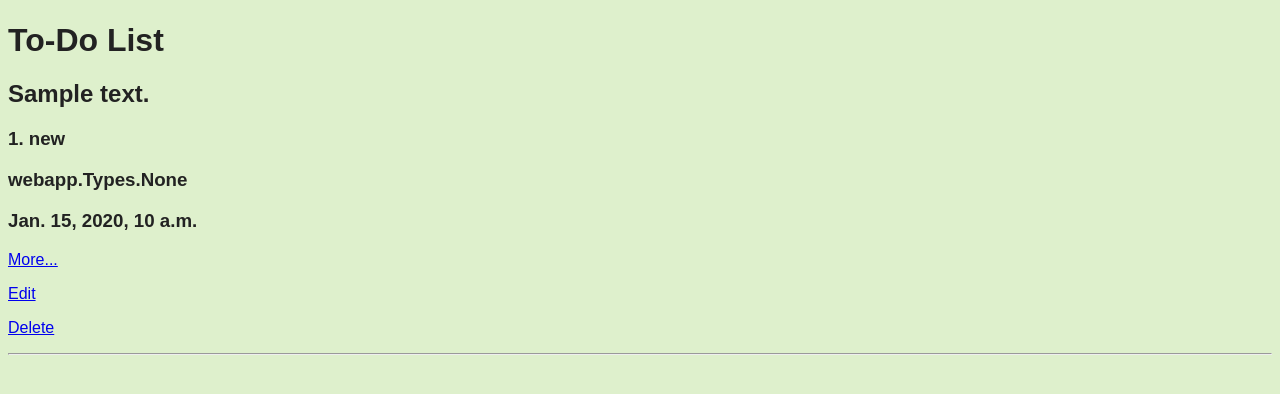
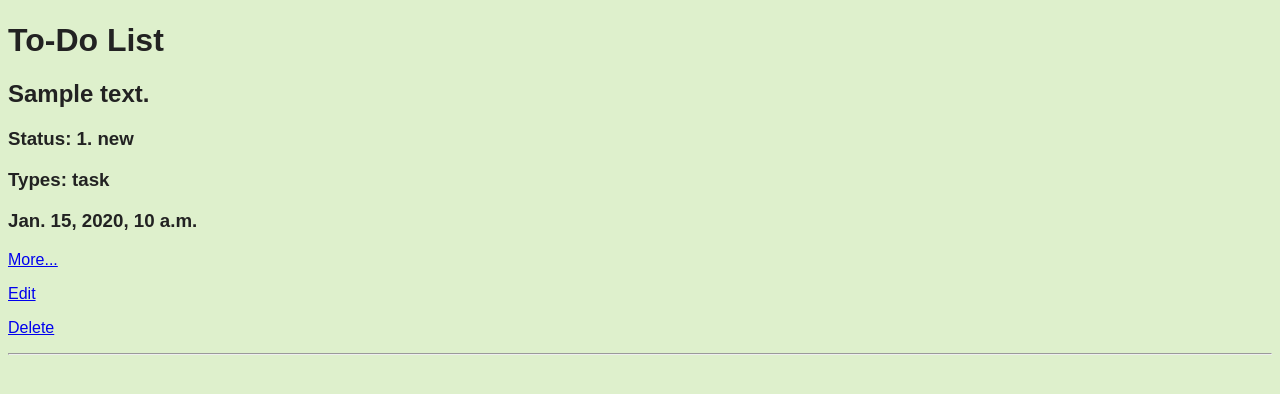
Before and after one commit to sadfalcon/todo2, a Django app: page / in a window 1280 px wide. Shown: the part 38-432 px from the top of the page. Run offline with Django 3.2, Linux system fonts and the light colour scheme; tables that the repository leaves empty hold one stand-in row (values such as "Sample post"); parts of the project's set-up code (start-up, migrations or seed data) failed here and were passed over.

Commit message:
исправлены ошибки в выводе в шаблонах

```diff
--- a/source/webapp/templates/index.html
+++ b/source/webapp/templates/index.html
@@ -5,8 +5,8 @@
     <h1>To-Do List</h1>
 {% for task in tasks %}
     <h2>{{ task.summary }}</h2>
-    <h3>{{ task.status }}</h3>
-    <h3>{{ task.types }}</h3>
+    <h3>Status: {{ task.status }}</h3>
+    <h3>Types: {% for type in task.types.all %} {{ type.name }} {% endfor %}</h3>
     {% if task.created_at is not None %}
         <h3>{{ task.created_at }}</h3>
     {% endif %}
--- a/source/webapp/templates/task_view.html
+++ b/source/webapp/templates/task_view.html
@@ -8,8 +8,8 @@
     <h1>Task:</h1>
     <h2>{{ task.summary }}</h2>
     <h2>{{ task.description }}</h2>
-    <p>{{ task.status }}</p>
-    <p>{{ task.types }}</p>
+    <p>Status: {{ task.status }}</p>
+    <p>Types: {% for type in task.types.all %} {{ type.name }} {% if not forloop.last %}, {% endif %}{% endfor %}</p>
      {% if task.created_at is not None %}
         <p>{{ task.created_at }}</p>
     {% endif %}
```
